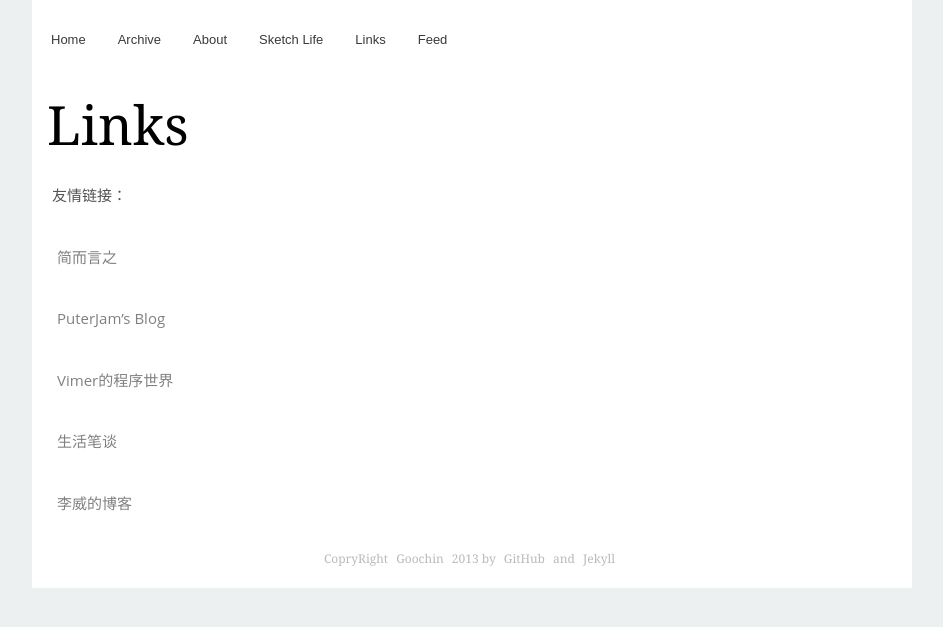
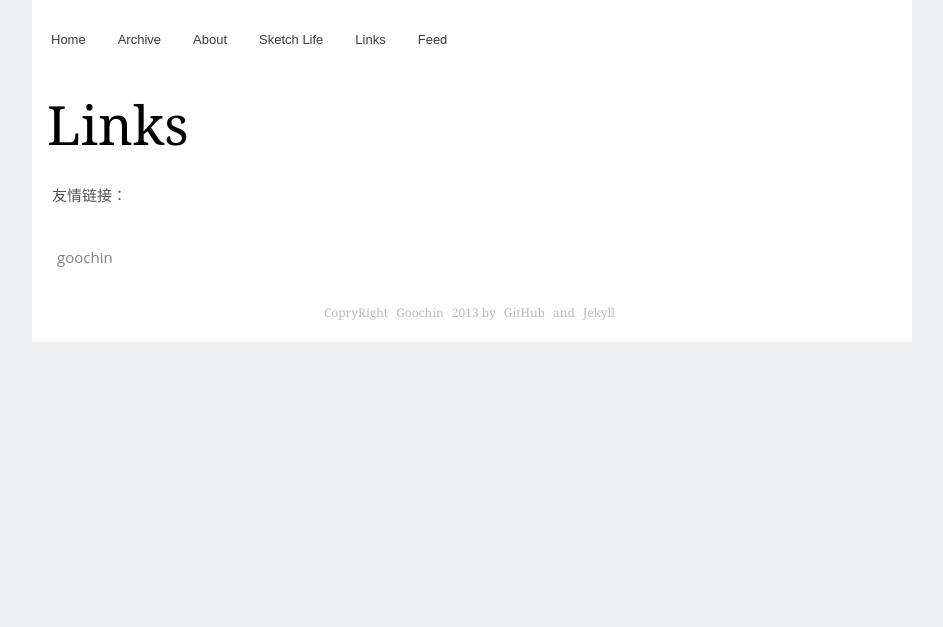
Before and after one commit to oikewll/oikewll.github.io, a Jekyll site: the page built from links/index.md, in a window 1280 px wide. Shown: the top 627 px of the page, without its empty margins (168-1111 px from the left). Built offline with Jekyll 4.4.1, drawn with Linux system fonts in a browser that asks for light colours; nearby versions of some CDN libraries; library files that are not in the unit come from our copies; Markdown is read by kramdown in place of the engine named in the settings.

Commit message:
init links

```diff
--- a/links/index.md
+++ b/links/index.md
@@ -5,12 +5,4 @@ description: 友情链接
 ---
 友情链接：
 
-[简而言之](http://yjc.me/)
-
-[PuterJam's Blog](http://www.pjhome.net/)
-
-[Vimer的程序世界](http://www.vimer.cn/)
-
-[生活笔谈](http://blog.goeswell.cn)
-
-[李威的博客](http://www.nmlw.cn)
+[goochin](http://imgoochin.com/)
```
